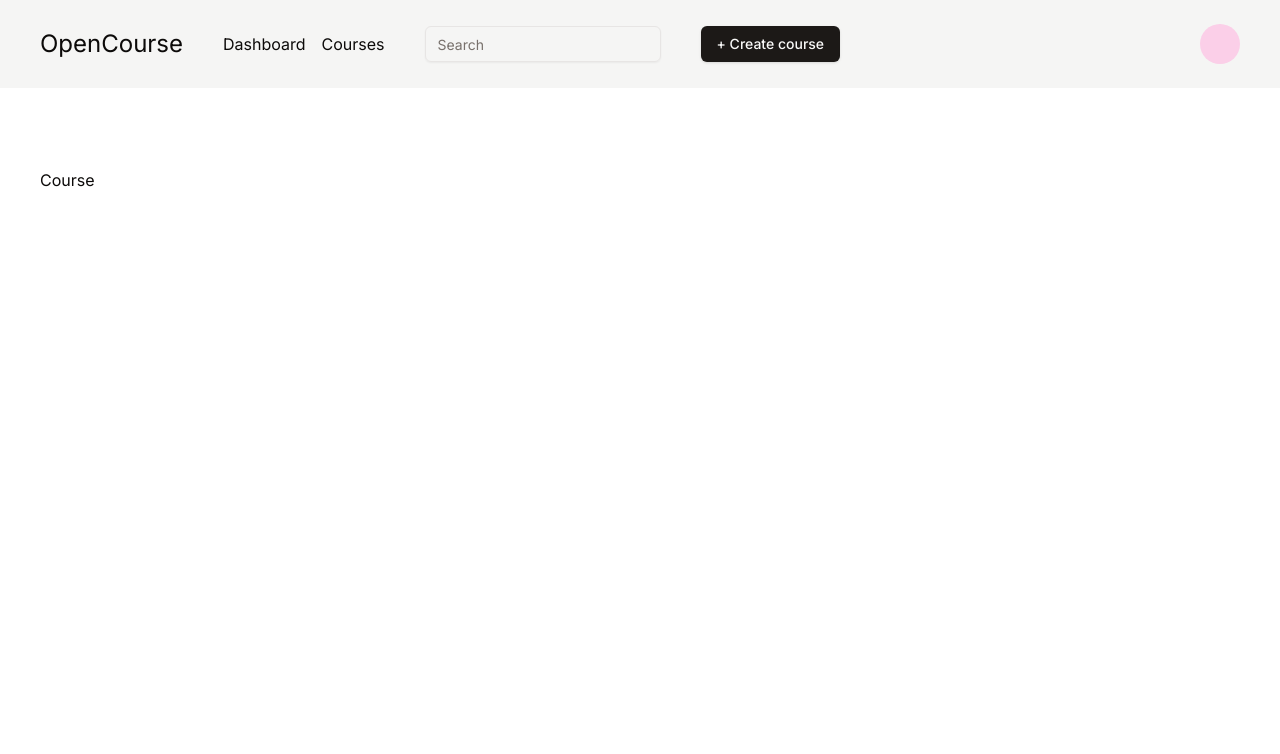
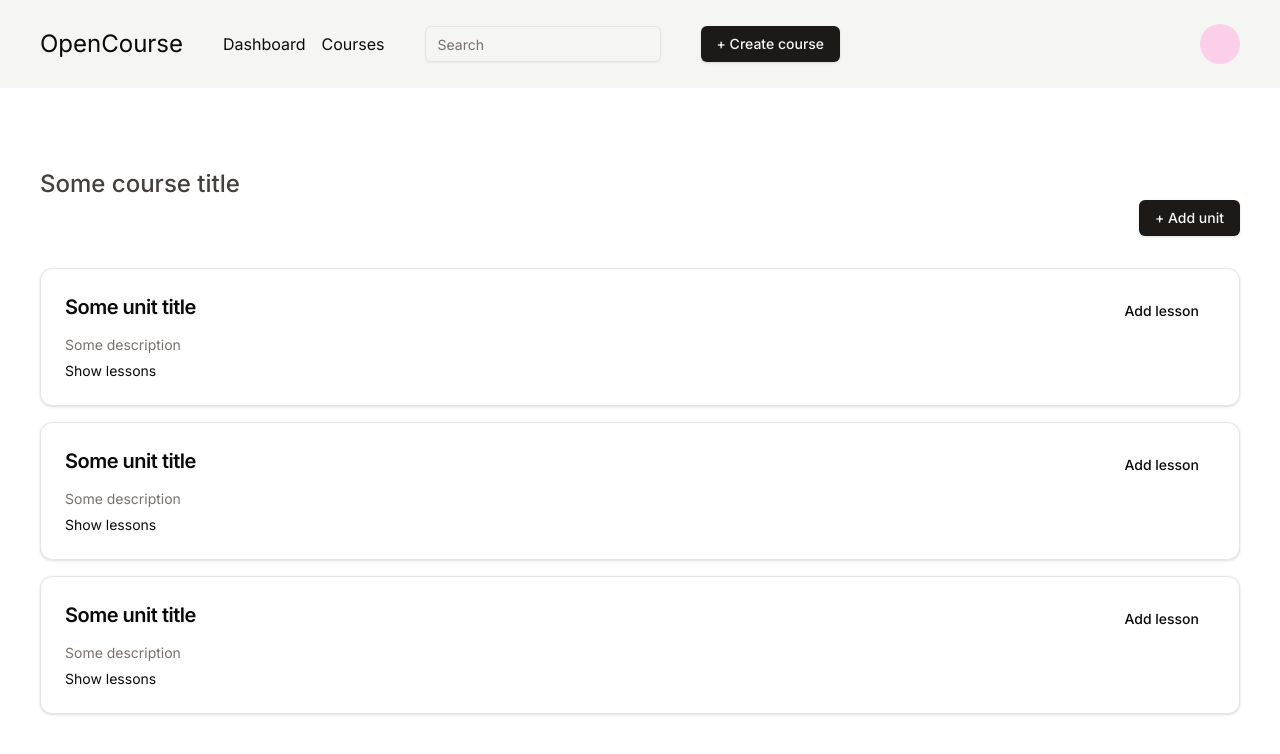
Before and after one commit to naefun/OpenCourse-nextjs, a Next.js app: page /course in a window 1280 px wide. Shown: the top 754 px of the page. Built offline with nearby package versions, Linux system fonts and the light colour scheme.

Commit message:
Add course UI

```diff
--- /dev/null
+++ b/src/app/course/UnitItem.tsx
@@ -0,0 +1,62 @@
+"use client";
+import { Button } from "@/components/ui/button";
+import {
+  Card,
+  CardContent,
+  CardDescription,
+  CardHeader,
+  CardTitle,
+} from "@/components/ui/card";
+import Link from "next/link";
+import { useState } from "react";
+
+const UnitItem = () => {
+  const [showLessons, setShowLessons] = useState(false);
+
+  return (
+    <Card>
+      <CardHeader>
+        <div className="flex flex-row justify-between">
+          <CardTitle className="text-xl">Some unit title</CardTitle>
+          <Button variant={"ghost"}>Add lesson</Button>
+        </div>
+        <CardDescription className="mt-2">Some description</CardDescription>
+        <div className="flex flex-row">
+          <div
+            className="text-sm hover:underline cursor-pointer flex"
+            onClick={() => {
+              setShowLessons(!showLessons);
+            }}
+          >
+            Show lessons
+          </div>
+        </div>
+      </CardHeader>
+      {showLessons && (
+        <CardContent>
+          <div className="w-full h-[1px] bg-stone-200"></div>
+          <div className="flex flex-col gap-2 mt-6">
+            <UnitLessonItem />
+            <UnitLessonItem />
+            <UnitLessonItem />
+          </div>
+        </CardContent>
+      )}
+    </Card>
+  );
+};
+
+const UnitLessonItem = () => {
+  return (
+    <div className="flex flex-row gap-6 hover:bg-stone-50 p-2 rounded-md">
+      <Link href={"/lesson"}>
+        <h2 className="font-medium text-stone-700 hover:underline">
+          Some lesson title
+        </h2>
+      </Link>
+      <p className="text-stone-500">Some lesson description goes here</p>
+    </div>
+  );
+};
+
+export default UnitItem;
--- a/src/app/course/page.tsx
+++ b/src/app/course/page.tsx
@@ -1,5 +1,20 @@
+import { Button } from "@/components/ui/button";
+import UnitItem from "./UnitItem";
+
 const Course = () => {
-    return (<h1>Course</h1>)
-}
+  return (
+    <div className="">
+      <h1 className="text-2xl font-medium text-stone-700">Some course title</h1>
+      <div className="flex flex-row w-full justify-end">
+        <Button>+ Add unit</Button>
+      </div>
+      <div className="flex flex-col mt-8 gap-4">
+        <UnitItem />
+        <UnitItem />
+        <UnitItem />
+      </div>
+    </div>
+  );
+};
 
-export default Course
+export default Course;
```
